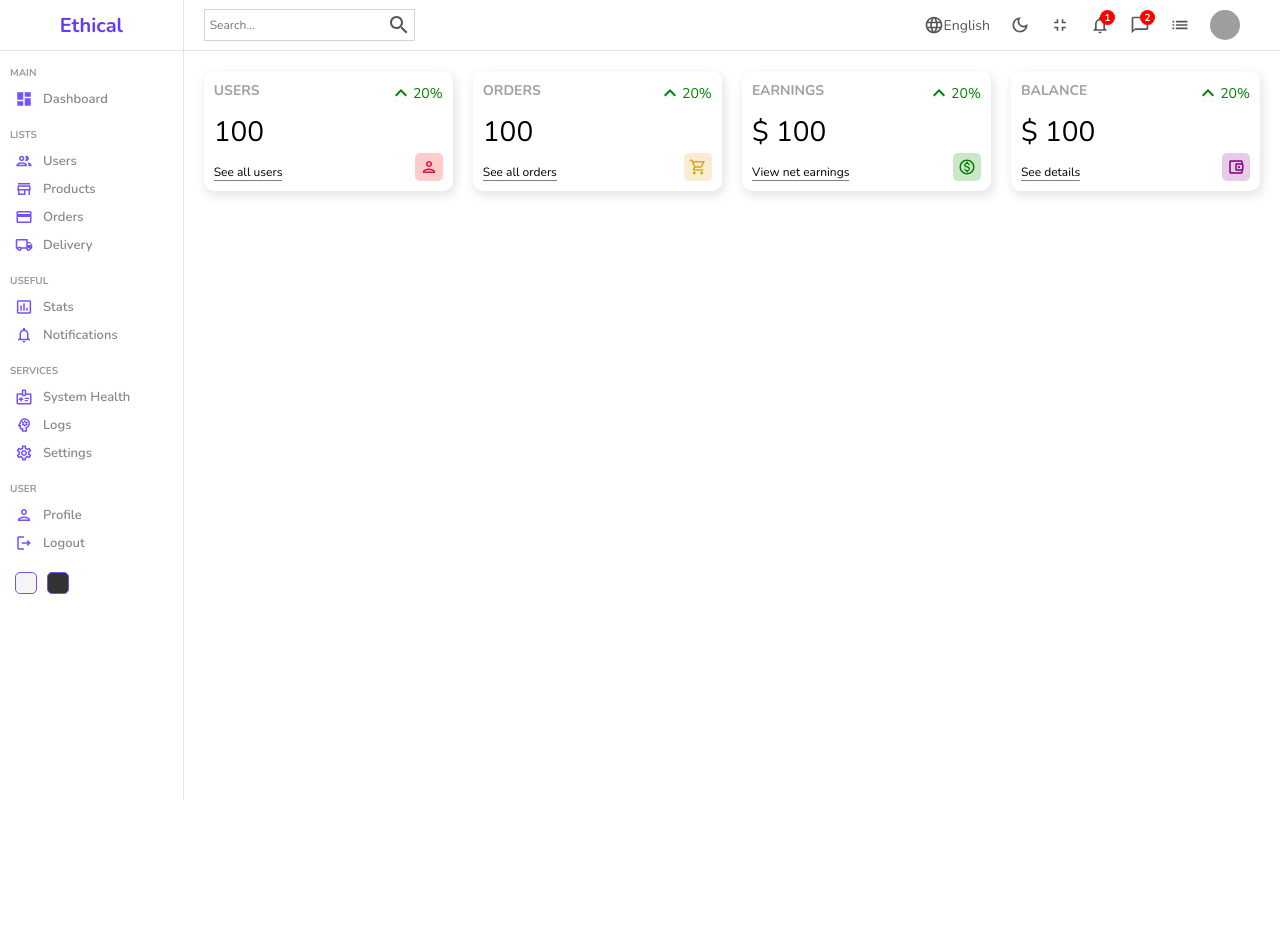
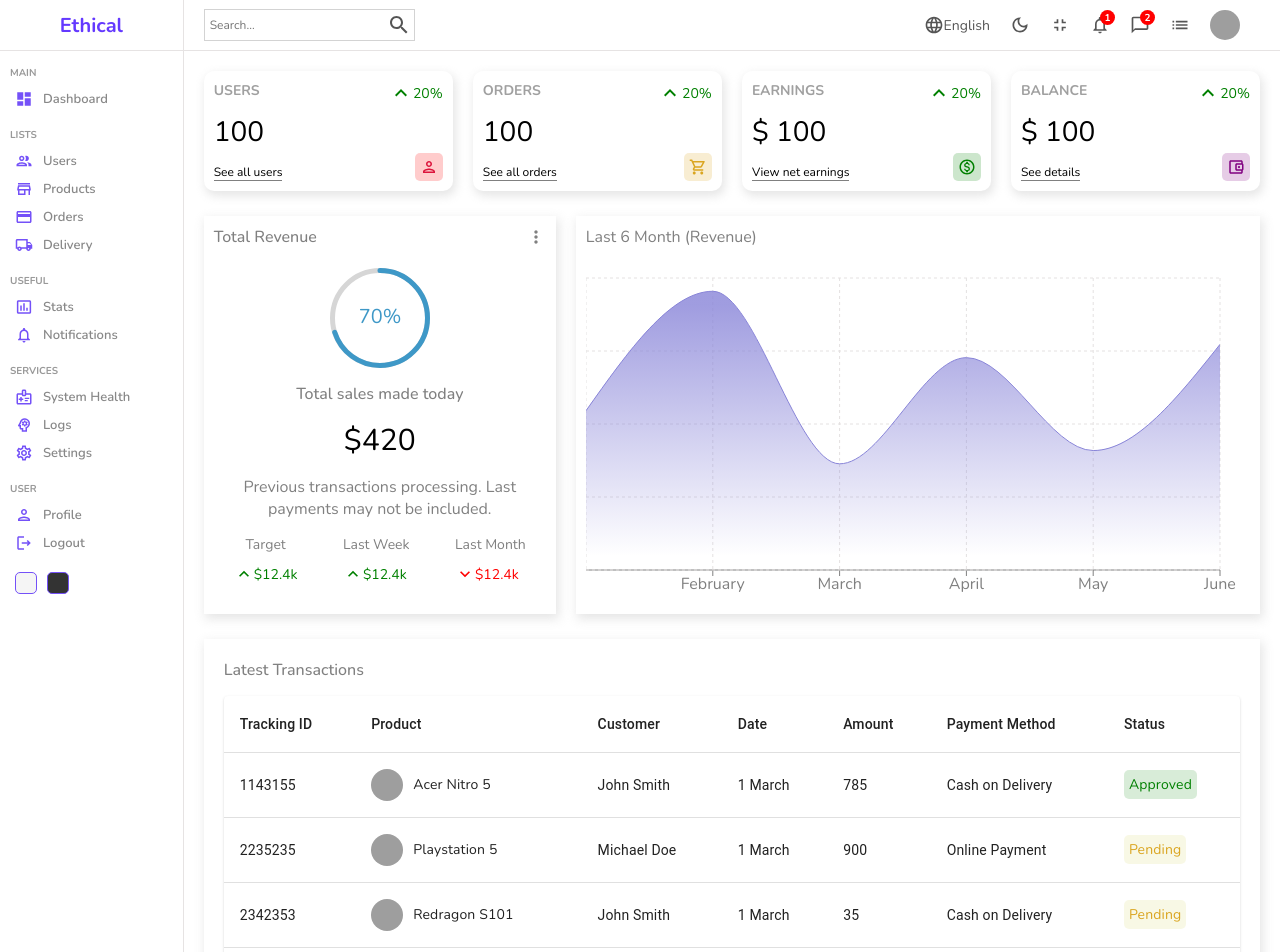
Before and after one commit to PanArnaud/react-dashboard, a React (Create React App) app: page / in a window 1280 px wide. Shown: the top 952 px of the page. Before the commit the page ends 800 px from the top, so only its background shows below. Built offline with nearby package versions, Linux system fonts and the light colour scheme; grey boxes are pictures that could not be loaded.

Commit message:
Finish homepage

```diff
--- a/package.json
+++ b/package.json
@@ -15,9 +15,11 @@
     "@types/react": "^18.0.17",
     "@types/react-dom": "^18.0.6",
     "react": "^18.2.0",
+    "react-circular-progressbar": "^2.1.0",
     "react-dom": "^18.2.0",
     "react-router-dom": "^6.3.0",
     "react-scripts": "5.0.1",
+    "recharts": "^2.1.13",
     "sass": "^1.54.4",
     "typescript": "^4.7.4",
     "web-vitals": "^2.1.4"
--- /dev/null
+++ b/src/components/chart/Chart.tsx
@@ -0,0 +1,54 @@
+import React from "react";
+import "./chart.scss";
+import {
+  XAxis,
+  CartesianGrid,
+  Tooltip,
+  AreaChart,
+  Area,
+  ResponsiveContainer,
+} from "recharts";
+
+const data = [
+  { name: "January", total: 1200 },
+  { name: "February", total: 2100 },
+  { name: "March", total: 800 },
+  { name: "April", total: 1600 },
+  { name: "May", total: 900 },
+  { name: "June", total: 1700 },
+];
+
+const Chart = () => {
+  return (
+    <div className="chart">
+      <div className="title">Last 6 Month (Revenue)</div>
+      <ResponsiveContainer width="100%" aspect={2 / 1}>
+        <AreaChart
+          width={730}
+          height={250}
+          data={data}
+          margin={{ top: 10, right: 30, left: 0, bottom: 0 }}
+        >
+          <defs>
+            <linearGradient id="total" x1="0" y1="0" x2="0" y2="1">
+              <stop offset="5%" stopColor="#8884d8" stopOpacity={0.8} />
+              <stop offset="95%" stopColor="#8884d8" stopOpacity={0} />
+            </linearGradient>
+          </defs>
+          <XAxis dataKey="name" stroke="gray" />
+          <CartesianGrid strokeDasharray="3 3" className="chartGrid" />
+          <Tooltip />
+          <Area
+            type="monotone"
+            dataKey="total"
+            stroke="#8884d8"
+            fillOpacity={1}
+            fill="url(#total)"
+          />
+        </AreaChart>
+      </ResponsiveContainer>
+    </div>
+  );
+};
+
+export default Chart;
--- /dev/null
+++ b/src/components/chart/chart.scss
@@ -0,0 +1,15 @@
+.chart {
+  flex: 4;
+  -webkit-box-shadow: 2px 4px 10px 1px rgba(0, 0, 0, 0.47);
+  box-shadow: 2px 4px 10px 1px rgba(201, 201, 201, 0.47);
+  padding: 10px;
+  color: gray;
+
+  .title {
+    margin-bottom: 20px;
+  }
+
+  .chartGrid {
+    stroke: rgb(228, 225, 225);
+  }
+}
--- /dev/null
+++ b/src/components/featured/Featured.tsx
@@ -0,0 +1,53 @@
+import React from "react";
+import "./featured.scss";
+import MoreVertIcon from "@mui/icons-material/MoreVert";
+import { CircularProgressbar } from "react-circular-progressbar";
+import "react-circular-progressbar/dist/styles.css";
+import KeyboardArrowDownIcon from "@mui/icons-material/KeyboardArrowDown";
+import KeyboardArrowUpOutlinedIcon from "@mui/icons-material/KeyboardArrowUpOutlined";
+
+const Featured = () => {
+  return (
+    <div className="featured">
+      <div className="top">
+        <h1 className="title">Total Revenue</h1>
+        <MoreVertIcon fontSize="small" />
+      </div>
+      <div className="bottom">
+        <div className="featuredChart">
+          <CircularProgressbar value={70} text={"70%"} strokeWidth={5} />
+        </div>
+        <p className="title">Total sales made today</p>
+        <p className="amount">$420</p>
+        <p className="desc">
+          Previous transactions processing. Last payments may not be included.
+        </p>
+        <div className="summary">
+          <div className="item">
+            <div className="itemTitle">Target</div>
+            <div className="itemResult positive">
+              <KeyboardArrowUpOutlinedIcon fontSize="small" />
+              <div className="resultAmount">$12.4k</div>
+            </div>
+          </div>
+          <div className="item">
+            <div className="itemTitle">Last Week</div>
+            <div className="itemResult positive">
+              <KeyboardArrowUpOutlinedIcon fontSize="small" />
+              <div className="resultAmount">$12.4k</div>
+            </div>
+          </div>
+          <div className="item">
+            <div className="itemTitle">Last Month</div>
+            <div className="itemResult negative">
+              <KeyboardArrowDownIcon fontSize="small" />
+              <div className="resultAmount">$12.4k</div>
+            </div>
+          </div>
+        </div>
+      </div>
+    </div>
+  );
+};
+
+export default Featured;
--- /dev/null
+++ b/src/components/featured/featured.scss
@@ -0,0 +1,79 @@
+.featured {
+  flex: 2;
+  -webkit-box-shadow: 2px 4px 10px 1px rgba(0, 0, 0, 0.47);
+  box-shadow: 2px 4px 10px 1px rgba(201, 201, 201, 0.47);
+  padding: 10px;
+
+  .top {
+    display: flex;
+    align-items: center;
+    justify-content: space-between;
+    color: gray;
+
+    .title {
+      font-size: 16px;
+      font-weight: 500;
+    }
+  }
+
+  .bottom {
+    padding: 20px;
+    display: flex;
+    flex-direction: column;
+    align-items: center;
+    justify-content: center;
+    gap: 15px;
+
+    .featuredChart {
+      width: 100px;
+      height: 100px;
+    }
+
+    .title {
+      font-weight: 500;
+      color: gray;
+    }
+
+    .amount {
+      font-size: 30px;
+    }
+
+    .desc {
+      font-weight: 300;
+      font-style: 12px;
+      color: gray;
+      text-align: center;
+    }
+
+    .summary {
+      width: 100%;
+      display: flex;
+      align-content: center;
+      justify-content: space-between;
+
+      .item {
+        text-align: center;
+
+        .itemTitle {
+          font-size: 14px;
+          color: gray;
+        }
+
+        .itemResult {
+          display: flex;
+          align-items: center;
+          margin-top: 10px;
+          font-size: 14px;
+
+          &.positive {
+            color: green;
+          }
+
+          &.negative {
+            color: red;
+          }
+        }
+      }
+    }
+  }
+}
--- /dev/null
+++ b/src/components/table/Table.tsx
@@ -0,0 +1,108 @@
+import React from "react";
+import "./table.scss";
+import Table from "@mui/material/Table";
+import TableBody from "@mui/material/TableBody";
+import TableCell from "@mui/material/TableCell";
+import TableContainer from "@mui/material/TableContainer";
+import TableHead from "@mui/material/TableHead";
+import TableRow from "@mui/material/TableRow";
+import Paper from "@mui/material/Paper";
+
+const List = () => {
+  const rows = [
+    {
+      id: 1143155,
+      product: "Acer Nitro 5",
+      img: "https://m.media-amazon.com/images/I/81bc8mA3nKL._AC_UY327_FMwebp_QL65_.jpg",
+      customer: "John Smith",
+      date: "1 March",
+      amount: 785,
+      method: "Cash on Delivery",
+      status: "Approved",
+    },
+    {
+      id: 2235235,
+      product: "Playstation 5",
+      img: "https://m.media-amazon.com/images/I/31JaiPXYI8L._AC_UY327_FMwebp_QL65_.jpg",
+      customer: "Michael Doe",
+      date: "1 March",
+      amount: 900,
+      method: "Online Payment",
+      status: "Pending",
+    },
+    {
+      id: 2342353,
+      product: "Redragon S101",
+      img: "https://m.media-amazon.com/images/I/71kr3WAj1FL._AC_UY327_FMwebp_QL65_.jpg",
+      customer: "John Smith",
+      date: "1 March",
+      amount: 35,
+      method: "Cash on Delivery",
+      status: "Pending",
+    },
+    {
+      id: 2357741,
+      product: "Razer Blade 15",
+      img: "https://m.media-amazon.com/images/I/71wF7YDIQkL._AC_UY327_FMwebp_QL65_.jpg",
+      customer: "Jane Smith",
+      date: "1 March",
+      amount: 920,
+      method: "Online",
+      status: "Approved",
+    },
+    {
+      id: 2342355,
+      product: "ASUS ROG Strix",
+      img: "https://m.media-amazon.com/images/I/81hH5vK-MCL._AC_UY327_FMwebp_QL65_.jpg",
+      customer: "Harold Carol",
+      date: "1 March",
+      amount: 2000,
+      method: "Online",
+      status: "Pending",
+    },
+  ];
+
+  return (
+    <TableContainer component={Paper} className="table">
+      <Table sx={{ minWidth: 650 }} aria-label="simple table">
+        <TableHead>
+          <TableRow>
+            <TableCell className="tableCell">Tracking ID</TableCell>
+            <TableCell className="tableCell">Product</TableCell>
+            <TableCell className="tableCell">Customer</TableCell>
+            <TableCell className="tableCell">Date</TableCell>
+            <TableCell className="tableCell">Amount</TableCell>
+            <TableCell className="tableCell">Payment Method</TableCell>
+            <TableCell className="tableCell">Status</TableCell>
+          </TableRow>
+        </TableHead>
+        <TableBody>
+          {rows.map((row) => (
+            <TableRow
+              key={row.id}
+            >
+              <TableCell component="th" scope="row">
+                {row.id}
+              </TableCell>
+              <TableCell className="tableCell">
+                <div className="cellWrapper">
+                  <img className="image" src={row.img} alt={row.product} />
+                  {row.product}
+                </div>
+              </TableCell>
+              <TableCell className="tableCell">{row.customer}</TableCell>
+              <TableCell className="tableCell">{row.date}</TableCell>
+              <TableCell className="tableCell">{row.amount}</TableCell>
+              <TableCell className="tableCell">{row.method}</TableCell>
+              <TableCell className="tableCell">
+                <span className={`status ${row.status}`}>{row.status}</span>
+              </TableCell>
+            </TableRow>
+          ))}
+        </TableBody>
+      </Table>
+    </TableContainer>
+  );
+};
+
+export default List;
--- /dev/null
+++ b/src/components/table/table.scss
@@ -0,0 +1,28 @@
+.table {
+  .cellWrapper {
+    display: flex;
+    align-items: center;
+
+    .image {
+      width: 32px;
+      height: 32px;
+      border-radius: 50%;
+      margin-right: 10px;
+      object-fit: cover;
+    }
+  }
+
+  .status {
+    padding: 5px;
+    border-radius: 5px;
+
+    &.Approved {
+      color: green;
+      background-color: rgba(0, 128, 0, 0.151);
+    }
+    &.Pending {
+      color: goldenrod;
+      background-color: rgba(189, 189, 3, 0.103);
+    }
+  }
+}
--- a/src/pages/home/Home.tsx
+++ b/src/pages/home/Home.tsx
@@ -1,24 +1,35 @@
-import React from 'react'
-import Navbar from '../../components/navbar/Navbar'
-import Sidebar from '../../components/sidebar/Sidebar'
-import Widget from '../../components/widget/Widget'
-import './home.scss'
+import React from "react";
+import Chart from "../../components/chart/Chart";
+import Featured from "../../components/featured/Featured";
+import Navbar from "../../components/navbar/Navbar";
+import Sidebar from "../../components/sidebar/Sidebar";
+import Table from "../../components/table/Table";
+import Widget from "../../components/widget/Widget";
+import "./home.scss";
 
 const Home = () => {
   return (
-    <div className='home'>
+    <div className="home">
       <Sidebar />
       <div className="homeContainer">
         <Navbar />
-        <div className='widgets'>
-          <Widget type='users' />
-          <Widget type='orders' />
-          <Widget type='earnings' />
-          <Widget type='balance' />
+        <div className="widgets">
+          <Widget type="users" />
+          <Widget type="orders" />
+          <Widget type="earnings" />
+          <Widget type="balance" />
+        </div>
+        <div className="charts">
+          <Featured />
+          <Chart />
+        </div>
+        <div className="listContainer">
+          <div className="listTitle">Latest Transactions</div>
+          <Table />
         </div>
       </div>
     </div>
-  )
-}
+  );
+};
 
-export default Home
+export default Home;
--- a/src/pages/home/home.scss
+++ b/src/pages/home/home.scss
@@ -4,10 +4,27 @@
     .homeContainer {
       flex: 6;
 
-      .widgets {
+      .widgets, .charts {
         display: flex;
         padding: 20px;
         gap: 20px;
       }
+
+      .charts {
+        padding: 5px 20px;
+      }
+
+      .listContainer {
+        -webkit-box-shadow: 2px 4px 10px 1px rgba(0, 0, 0, 0.47);
+        box-shadow: 2px 4px 10px 1px rgba(201, 201, 201, 0.47);
+        padding: 20px;
+        margin: 20px;
+
+        .listTitle {
+          font-weight: 500;
+          color: gray;
+          margin-bottom: 15px;
+        }
+      }
     }
 }
```
Also changed, not shown: 1 other file (tests, documents, lock files or other folders).
